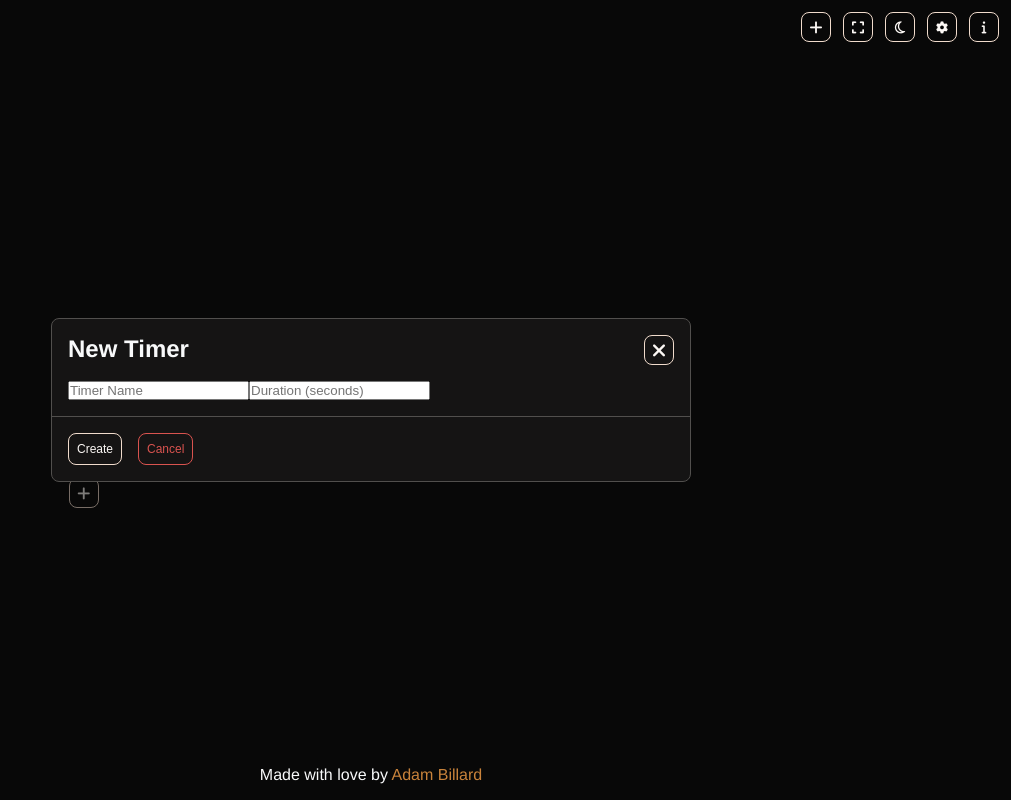
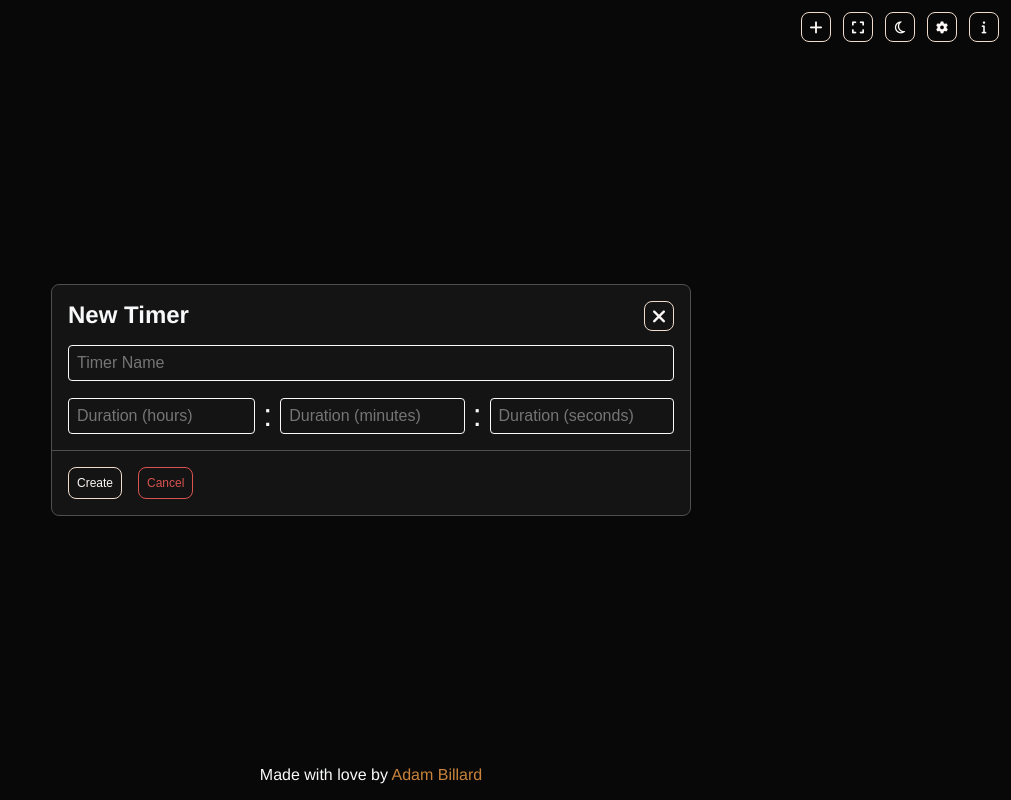
Before and after one commit to TheDogHusky/home-clock, a Nuxt app: page /timer in a window 1280 px wide. Both pictures are taken after a click on the button 352 px from the left and 492 px from the top of the page. Shown: the whole page, without its empty margins (269-1280 px from the left). Built offline with nearby package versions, Linux system fonts and the light colour scheme.

Commit message:
feat: add timer creation logic

```diff
--- a/src/assets/css/main.css
+++ b/src/assets/css/main.css
@@ -675,3 +675,67 @@ footer {
     background-color: var(--white-fixed);
     border: 1px solid var(--black-400);
 }
+
+/* Forms */
+
+form {
+    display: flex;
+    flex-direction: column;
+    gap: 1rem;
+}
+
+form label {
+    font-weight: bold;
+    margin-bottom: 0.5rem;
+}
+
+form input, form select, form textarea {
+    width: 100%;
+    padding: 0.5rem;
+    border: 1px solid var(--white-100);
+    border-radius: 0.25rem;
+    background-color: transparent;
+    color: inherit;
+    font-size: 1rem;
+    transition: border-color 0.3s ease, background-color 0.3s ease;
+}
+
+form input:focus, form select:focus, form textarea:focus {
+    border-color: var(--primary);
+    outline: none;
+}
+
+form input[type="checkbox"], form input[type="radio"] {
+    width: auto;
+    margin-right: 0.5rem;
+}
+
+form input[type="checkbox"] + label, form input[type="radio"] + label {
+    display: inline-flex;
+    align-items: center;
+    cursor: pointer;
+}
+
+form *.is-invalid {
+    border-color: var(--danger);
+}
+
+.timer-duration {
+    display: flex;
+    flex-direction: row;
+    align-items: center;
+    justify-content: center;
+    gap: 0.5rem;
+}
+
+.timer-duration span {
+    display: inline-flex;
+    align-items: center;
+    justify-content: center;
+    font-size: 2rem;
+}
+
+.timer-duration span:not(:first-child):before {
+    content: ":";
+    margin-right: .5rem;
+}
--- a/src/pages/timer.vue
+++ b/src/pages/timer.vue
@@ -11,16 +11,73 @@ const { isFullscreen } = useFullscreen();
 
 const newTimerActive = ref(false);
 const newTimerName = ref('');
-const newTimerDuration = ref('');
+const newTimerHoursDuration = ref('');
+const newTimerMinutesDuration = ref('');
+const newTimerSecondsDuration = ref('');
+const newTimerNameInput = useTemplateRef<HTMLInputElement>('newTimerNameInput');
+const newTimerHoursDurationInput = useTemplateRef<HTMLInputElement>('newTimerHoursDurationInput');
+const newTimerMinutesDurationInput = useTemplateRef<HTMLInputElement>('newTimerMinutesDurationInput');
+const newTimerSecondsDurationInput = useTemplateRef<HTMLInputElement>('newTimerSecondsDurationInput');
 
 const closeNewTimerModal = () => {
     newTimerActive.value = false;
     newTimerName.value = '';
-    newTimerDuration.value = '';
+    newTimerHoursDuration.value = '';
+    newTimerMinutesDuration.value = '';
+    newTimerSecondsDuration.value = '';
 };
 
 function triggerNewTimer() {
     newTimerActive.value = true;
+}
+
+function validateNewTimerInputs() {
+    if (!newTimerName.value.trim()) {
+        newTimerNameInput.value?.classList.add('is-invalid');
+        newTimerNameInput.value?.setCustomValidity('Please enter a timer name.');
+    } else {
+        newTimerNameInput.value?.classList.remove('is-invalid');
+        newTimerNameInput.value?.setCustomValidity('');
+    }
+
+    console.log(newTimerHoursDuration.value, newTimerMinutesDuration.value, newTimerSecondsDuration.value);
+    if (!newTimerHoursDuration.value || isNaN(newTimerHoursDuration.value)) {
+        newTimerHoursDurationInput.value?.classList.add('is-invalid');
+        newTimerHoursDurationInput.value?.setCustomValidity('Please enter a valid number of hours.');
+    } else {
+        newTimerHoursDurationInput.value?.classList.remove('is-invalid');
+        newTimerHoursDurationInput.value?.setCustomValidity('');
+    }
+
+    if (!newTimerMinutesDuration.value || isNaN(newTimerMinutesDuration.value)) {
+        newTimerMinutesDurationInput.value?.classList.add('is-invalid');
+        newTimerMinutesDurationInput.value?.setCustomValidity('Please enter a valid number of minutes.');
+    } else {
+        newTimerMinutesDurationInput.value?.classList.remove('is-invalid');
+        newTimerMinutesDurationInput.value?.setCustomValidity('');
+    }
+
+    if (!newTimerSecondsDuration.value || isNaN(newTimerSecondsDuration.value)) {
+        newTimerSecondsDurationInput.value?.classList.add('is-invalid');
+        newTimerSecondsDurationInput.value?.setCustomValidity('Please enter a valid number of seconds.');
+    } else {
+        newTimerSecondsDurationInput.value?.classList.remove('is-invalid');
+        newTimerSecondsDurationInput.value?.setCustomValidity('');
+    }
+}
+
+function addNewTimer() {
+    validateNewTimerInputs();
+
+    if (newTimerName.value && newTimerHoursDuration.value && newTimerMinutesDuration.value && newTimerSecondsDuration.value) {
+        timersStore.addTimer({
+            name: newTimerName.value,
+            duration: (parseInt(newTimerHoursDuration.value, 10) * 3600) +
+                (parseInt(newTimerMinutesDuration.value, 10) * 60) +
+                parseInt(newTimerSecondsDuration.value, 10),
+        });
+        closeNewTimerModal();
+    }
 }
 </script>
 
@@ -29,14 +86,14 @@ function triggerNewTimer() {
     <ul class="timers">
         <li v-for="timer in timersStore.timers" :key="timer.id" class="timer">
             <span class="timer-name">{{ timer.name }}</span>
-            <span class="timer-time">{{ timer.time }}</span>
-            <button class="btn btn-icon" @click="timer.start">
+            <span class="timer-time"></span>
+            <button class="btn btn-icon" @click="">
                 <i class="nf nf-fa-play"></i>
             </button>
-            <button class="btn btn-icon" @click="timer.stop">
+            <button class="btn btn-icon" @click="">
                 <i class="nf nf-fa-pause"></i>
             </button>
-            <button class="btn btn-icon" @click="timer.reset">
+            <button class="btn btn-icon" @click="">
                 <i class="nf nf-fa-undo"></i>
             </button>
             <button class="btn btn-icon" @click="timersStore.removeTimer(timer.id)">
@@ -55,8 +112,12 @@ function triggerNewTimer() {
         </template>
         <template v-slot:content>
             <form @submit.prevent="">
-                <input v-model="newTimerName" type="text" placeholder="Timer Name" required />
-                <input v-model="newTimerDuration" type="number" placeholder="Duration (seconds)" required />
+                <input ref="newTimerNameInput" v-model="newTimerName" type="text" placeholder="Timer Name" required />
+                <div class="timer-duration">
+                    <span><input ref="newTimerHoursDurationInput" v-model="newTimerHoursDuration" type="number" placeholder="Duration (hours)" required /></span>
+                    <span><input ref="newTimerMinutesDurationInput" v-model="newTimerMinutesDuration" type="number" placeholder="Duration (minutes)" required /></span>
+                    <span><input ref="newTimerSecondsDurationInput" v-model="newTimerSecondsDuration" type="number" placeholder="Duration (seconds)" required /></span>
+                </div>
             </form>
         </template>
         <template v-slot:footer>
```
